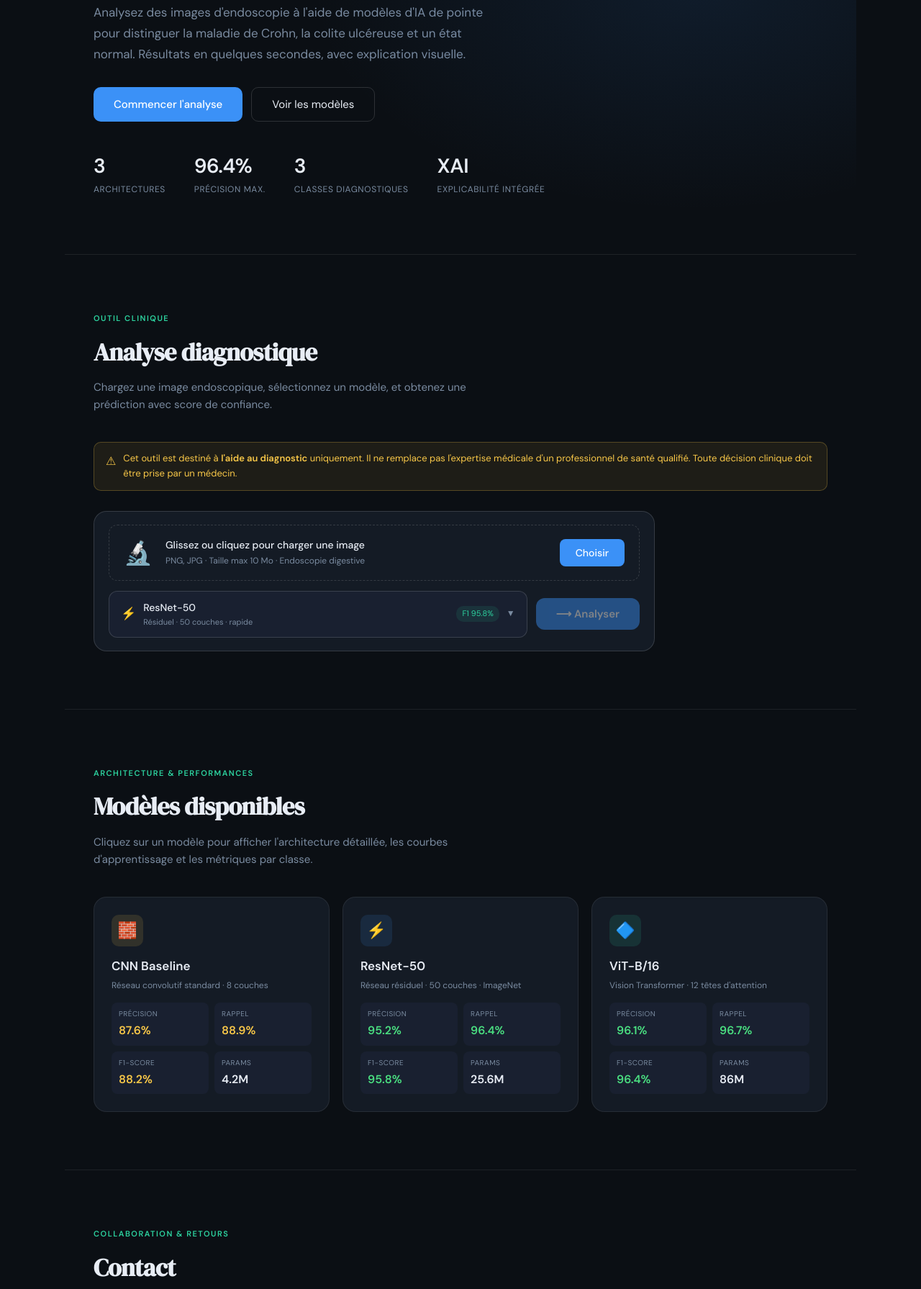
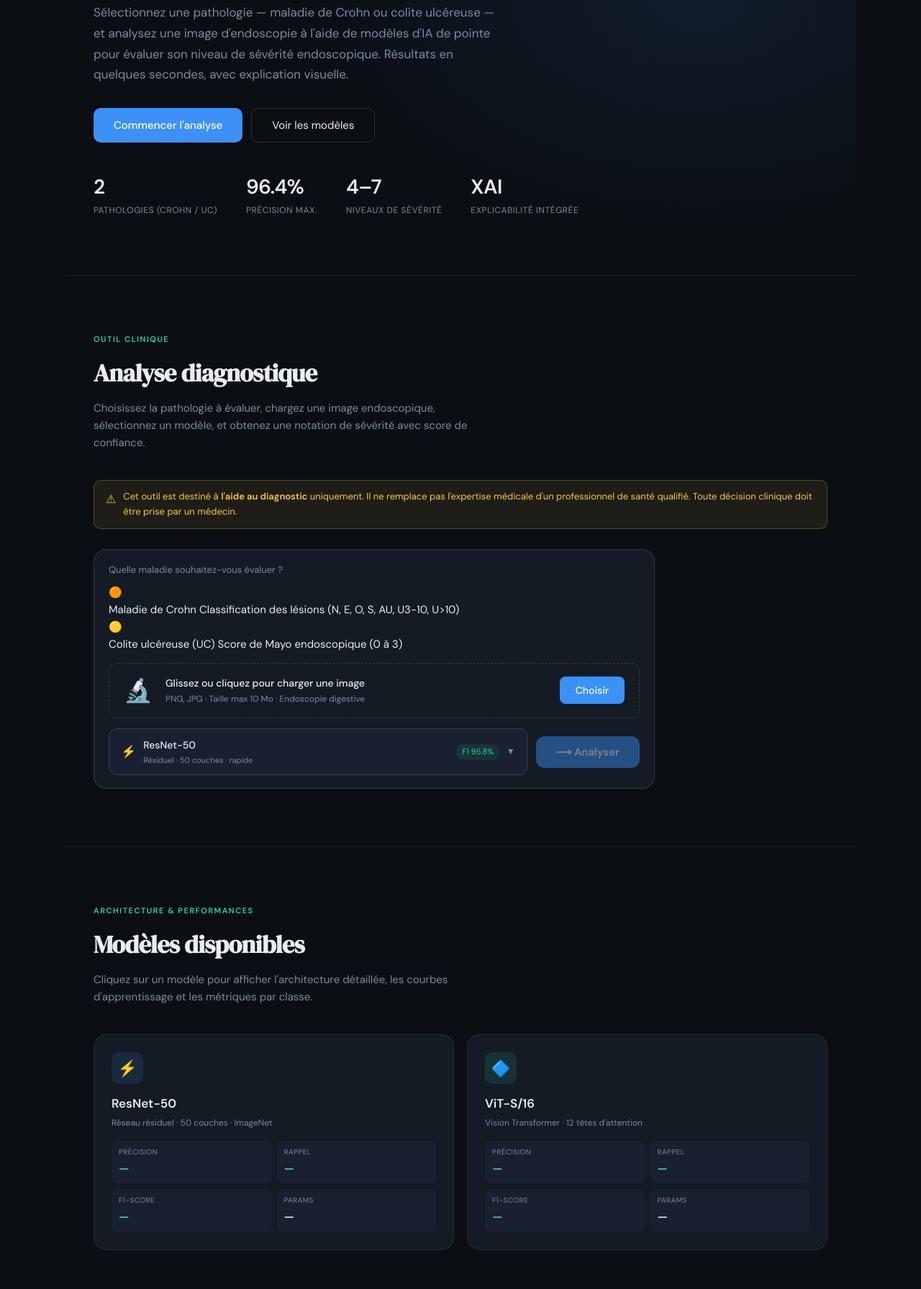
Before and after one commit to anne7076/endoAI, a plain HTML site: page index.html in a window 1280 px wide. Shown: the part 452-2243 px from the top of the page at 72% size. Drawn offline with nearby package versions, Linux system fonts and the light colour scheme.

Commit message:
Revise diagnostic descriptions and metrics in index.html
Updated the text to clarify the diagnostic process and options for selecting diseases. Adjusted the metrics and descriptions for better accuracy and user understanding.

```diff
--- a/index.html
+++ b/index.html
@@ -46,8 +46,9 @@
             Diagnostic des <em>maladies inflammatoires</em> par imagerie endoscopique
         </h1>
         <p class="hero-desc">
-            Analysez des images d'endoscopie à l'aide de modèles d'IA de pointe pour distinguer la maladie de Crohn, la
-            colite ulcéreuse et un état normal. Résultats en quelques secondes, avec explication visuelle.
+            Sélectionnez une pathologie — maladie de Crohn ou colite ulcéreuse — et analysez une image d'endoscopie à
+            l'aide de modèles d'IA de pointe pour évaluer son niveau de sévérité endoscopique. Résultats en quelques
+            secondes, avec explication visuelle.
         </p>
         <div class="hero-btns">
             <button class="btn-primary"
@@ -58,11 +59,12 @@
                 modèles</button>
         </div>
         <div class="hero-stats">
-            <div class="stat-item"><span class="stat-value">3</span><span class="stat-label">Architectures</span></div>
+            <div class="stat-item"><span class="stat-value">2</span><span class="stat-label">Pathologies (Crohn /
+                    UC)</span></div>
             <div class="stat-item"><span class="stat-value">96.4%</span><span class="stat-label">Précision max.</span>
             </div>
-            <div class="stat-item"><span class="stat-value">3</span><span class="stat-label">Classes
-                    diagnostiques</span></div>
+            <div class="stat-item"><span class="stat-value">4–7</span><span class="stat-label">Niveaux de
+                    sévérité</span></div>
             <div class="stat-item"><span class="stat-value">XAI</span><span class="stat-label">Explicabilité
                     intégrée</span></div>
         </div>
@@ -72,8 +74,8 @@
     <section id="diagnostic">
         <p class="section-tag">Outil clinique</p>
         <h2 class="section-title">Analyse diagnostique</h2>
-        <p class="section-sub">Chargez une image endoscopique, sélectionnez un modèle, et obtenez une prédiction avec
-            score de confiance.</p>
+        <p class="section-sub">Choisissez la pathologie à évaluer, chargez une image endoscopique, sélectionnez un
+            modèle, et obtenez une notation de sévérité avec score de confiance.</p>
 
         <div
             style="background:rgba(249,200,72,0.08);border:1px solid rgba(249,200,72,0.25);border-radius:10px;padding:12px 16px;font-size:13px;color:var(--amber);margin-bottom:28px;display:flex;align-items:flex-start;gap:10px;">
@@ -83,9 +85,32 @@
                 un médecin.</span>
         </div>
 
-        <!-- PROMPT ZONE: upload + model selector + button, all in one row -->
+        <!-- PROMPT ZONE: disease selector + upload + model selector + button -->
         <div
             style="background:var(--card);border:1px solid var(--border2);border-radius:var(--radius-lg);padding:18px 20px;display:flex;flex-direction:column;gap:14px;max-width:780px;">
+
+            <!-- Disease selector -->
+            <div>
+                <p style="font-size:13px;color:var(--muted);margin-bottom:8px;">Quelle maladie souhaitez-vous évaluer
+                    ?</p>
+                <div class="disease-select">
+                    <div class="disease-option selected" data-disease="crohn" onclick="selectDisease(this)">
+                        <span class="disease-option-icon">🟠</span>
+                        <div class="disease-option-text">
+                            <span class="disease-option-name">Maladie de Crohn</span>
+                            <span class="disease-option-sub">Classification des lésions (N, E, O, S, AU, U3-10,
+                                U&gt;10)</span>
+                        </div>
+                    </div>
+                    <div class="disease-option" data-disease="uc" onclick="selectDisease(this)">
+                        <span class="disease-option-icon">🟡</span>
+                        <div class="disease-option-text">
+                            <span class="disease-option-name">Colite ulcéreuse (UC)</span>
+                            <span class="disease-option-sub">Score de Mayo endoscopique (0 à 3)</span>
+                        </div>
+                    </div>
+                </div>
+            </div>
 
             <!-- Upload row -->
             <div class="upload-zone" id="drop-zone" onclick="document.getElementById('file-input').click()"
@@ -140,23 +165,11 @@
                             </div>
                             <span class="model-option-badge">F1 96.4%</span>
                         </div>
-                        <div class="model-option" data-value="cnn" data-icon="🧱" data-name="CNN Baseline"
-                            data-sub="Convolutif · léger · interprétable" data-badge="F1 88.2%"
-                            onclick="selectModel(this)">
-                            <div class="model-option-check"></div>
-                            <span class="model-option-icon">🧱</span>
-                            <div class="model-option-info">
-                                <div class="model-option-name">CNN Baseline</div>
-                                <div class="model-option-desc">Convolutif · léger · interprétable</div>
-                            </div>
-                            <span class="model-option-badge">F1 88.2%</span>
-                        </div>
                     </div>
                 </div>
                 <!-- Hidden radio for compat -->
                 <input type="radio" name="model" value="resnet" id="r-resnet" checked style="display:none" />
                 <input type="radio" name="model" value="vit" id="r-vit" style="display:none" />
-                <input type="radio" name="model" value="cnn" id="r-cnn" style="display:none" />
 
                 <button class="analyze-btn" id="analyze-btn" disabled onclick="runAnalysis()"
                     style="width:auto;padding:12px 28px;margin-top:0;flex-shrink:0;">
@@ -182,33 +195,17 @@
                 <p class="result-header" id="result-header-text">Résultat du diagnostic</p>
                 <div id="result-content">
                     <div class="diagnosis-result">
-                        <span style="font-size:13px;color:var(--muted);">Diagnostic principal</span>
-                        <span class="diagnosis-label" id="diag-label">—</span>
+                        <span style="font-size:13px;color:var(--muted);" id="result-scale-name">Niveau de
+                            sévérité</span>
+                        <span class="severity-badge" id="severity-label">—</span>
                         <div id="model-tag"
                             style="font-size:12px;color:var(--muted);background:var(--bg3);padding:3px 10px;border-radius:6px;display:inline-block;">
                         </div>
                     </div>
                     <hr style="border:none;border-top:1px solid var(--border);margin:16px 0;" />
-                    <p style="font-size:13px;color:var(--muted);margin-bottom:10px;">Scores de confiance</p>
-                    <div class="confidence-bars">
-                        <div class="conf-row">
-                            <div class="conf-label"><span>Normal</span><span id="conf-normal">—</span></div>
-                            <div class="conf-track">
-                                <div class="conf-fill fill-normal" id="bar-normal" style="width:0%"></div>
-                            </div>
-                        </div>
-                        <div class="conf-row">
-                            <div class="conf-label"><span>Maladie de Crohn</span><span id="conf-crohn">—</span></div>
-                            <div class="conf-track">
-                                <div class="conf-fill fill-crohn" id="bar-crohn" style="width:0%"></div>
-                            </div>
-                        </div>
-                        <div class="conf-row">
-                            <div class="conf-label"><span>Colite ulcéreuse</span><span id="conf-uc">—</span></div>
-                            <div class="conf-track">
-                                <div class="conf-fill fill-uc" id="bar-uc" style="width:0%"></div>
-                            </div>
-                        </div>
+                    <p style="font-size:13px;color:var(--muted);margin-bottom:10px;">Scores de confiance par niveau</p>
+                    <div class="confidence-bars" id="severity-bars">
+                        <!-- Rempli dynamiquement par script.js selon la maladie sélectionnée -->
                     </div>
                 </div>
 
@@ -256,48 +253,33 @@
             et les métriques par classe.</p>
 
         <div class="models-grid">
-            <div class="model-card" id="card-cnn" onclick="showModelDetail('cnn')">
-                <div class="model-icon" style="background:rgba(249,200,72,.12);font-size:22px;">🧱</div>
-                <p class="model-card-name">CNN Baseline</p>
-                <p class="model-card-type">Réseau convolutif standard · 8 couches</p>
-                <div class="model-metrics">
-                    <div class="metric-pill"><span class="metric-name">Précision</span><span
-                            class="metric-val ok">87.6%</span></div>
-                    <div class="metric-pill"><span class="metric-name">Rappel</span><span
-                            class="metric-val ok">88.9%</span></div>
-                    <div class="metric-pill"><span class="metric-name">F1-Score</span><span
-                            class="metric-val ok">88.2%</span></div>
-                    <div class="metric-pill"><span class="metric-name">Params</span><span class="metric-val">4.2M</span>
-                    </div>
-                </div>
-            </div>
             <div class="model-card" id="card-resnet" onclick="showModelDetail('resnet')">
                 <div class="model-icon" style="background:rgba(59,145,247,.12);font-size:22px;">⚡</div>
                 <p class="model-card-name">ResNet-50</p>
                 <p class="model-card-type">Réseau résiduel · 50 couches · ImageNet</p>
                 <div class="model-metrics">
                     <div class="metric-pill"><span class="metric-name">Précision</span><span
-                            class="metric-val good">95.2%</span></div>
+                            class="metric-val good" id="pill-resnet-precision">—</span></div>
                     <div class="metric-pill"><span class="metric-name">Rappel</span><span
-                            class="metric-val good">96.4%</span></div>
+                            class="metric-val good" id="pill-resnet-recall">—</span></div>
                     <div class="metric-pill"><span class="metric-name">F1-Score</span><span
-                            class="metric-val good">95.8%</span></div>
+                            class="metric-val good" id="pill-resnet-f1">—</span></div>
                     <div class="metric-pill"><span class="metric-name">Params</span><span
-                            class="metric-val">25.6M</span></div>
+                            class="metric-val" id="pill-resnet-params">—</span></div>
                 </div>
             </div>
             <div class="model-card" id="card-vit" onclick="showModelDetail('vit')">
                 <div class="model-icon" style="background:rgba(45,212,160,.12);font-size:22px;">🔷</div>
-                <p class="model-card-name">ViT-B/16</p>
+                <p class="model-card-name">ViT-S/16</p>
                 <p class="model-card-type">Vision Transformer · 12 têtes d'attention</p>
                 <div class="model-metrics">
                     <div class="metric-pill"><span class="metric-name">Précision</span><span
-                            class="metric-val good">96.1%</span></div>
+                            class="metric-val good" id="pill-vit-precision">—</span></div>
                     <div class="metric-pill"><span class="metric-name">Rappel</span><span
-                            class="metric-val good">96.7%</span></div>
+                            class="metric-val good" id="pill-vit-recall">—</span></div>
                     <div class="metric-pill"><span class="metric-name">F1-Score</span><span
-                            class="metric-val good">96.4%</span></div>
-                    <div class="metric-pill"><span class="metric-name">Params</span><span class="metric-val">86M</span>
+                            class="metric-val good" id="pill-vit-f1">—</span></div>
+                    <div class="metric-pill"><span class="metric-name">Params</span><span class="metric-val" id="pill-vit-params">—</span>
                     </div>
                 </div>
             </div>
@@ -324,10 +306,6 @@
                     </div>
                 </div>
                 <div>
-                    <div class="detail-chart-box" style="margin-bottom:14px;">
-                        <h4>Architecture des couches</h4>
-                        <div id="arch-layers" class="arch-block"></div>
-                    </div>
                     <div class="detail-chart-box">
                         <h4>Métriques par classe</h4>
                         <div class="metrics-full">
@@ -428,7 +406,7 @@
         </div>
     </section>
 
-    <!-- FOOTER -->
+    <!-- FOOTER -->s
     <footer>
         <div class="footer-links">
             <a href="#diagnostic">Diagnostic</a>
```
